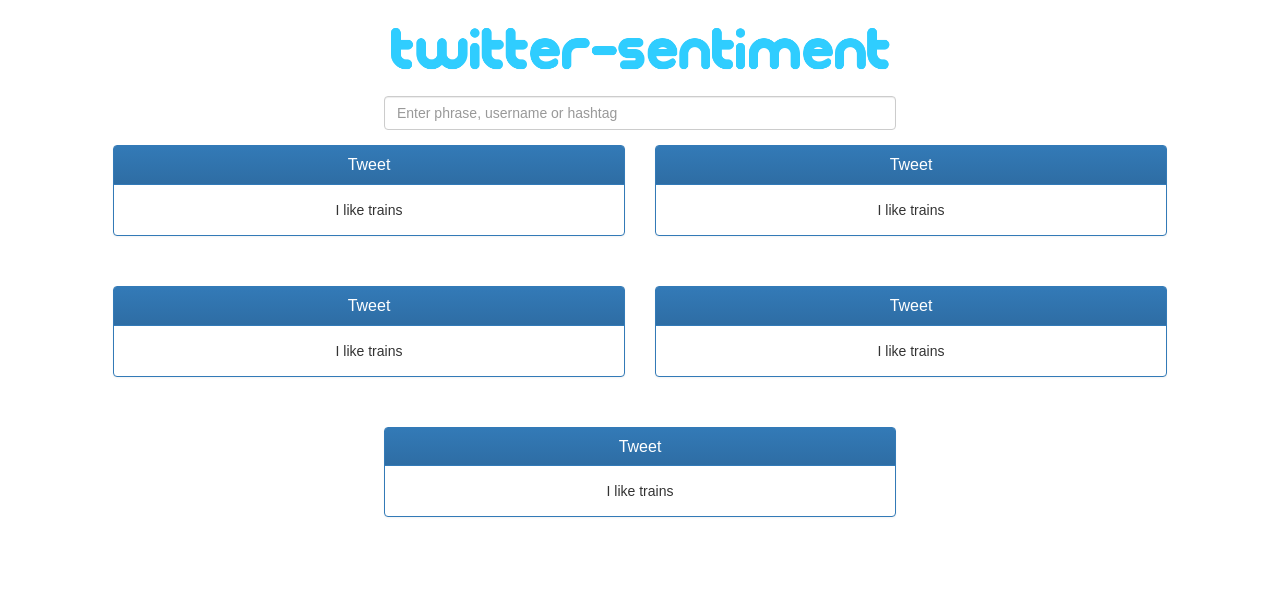
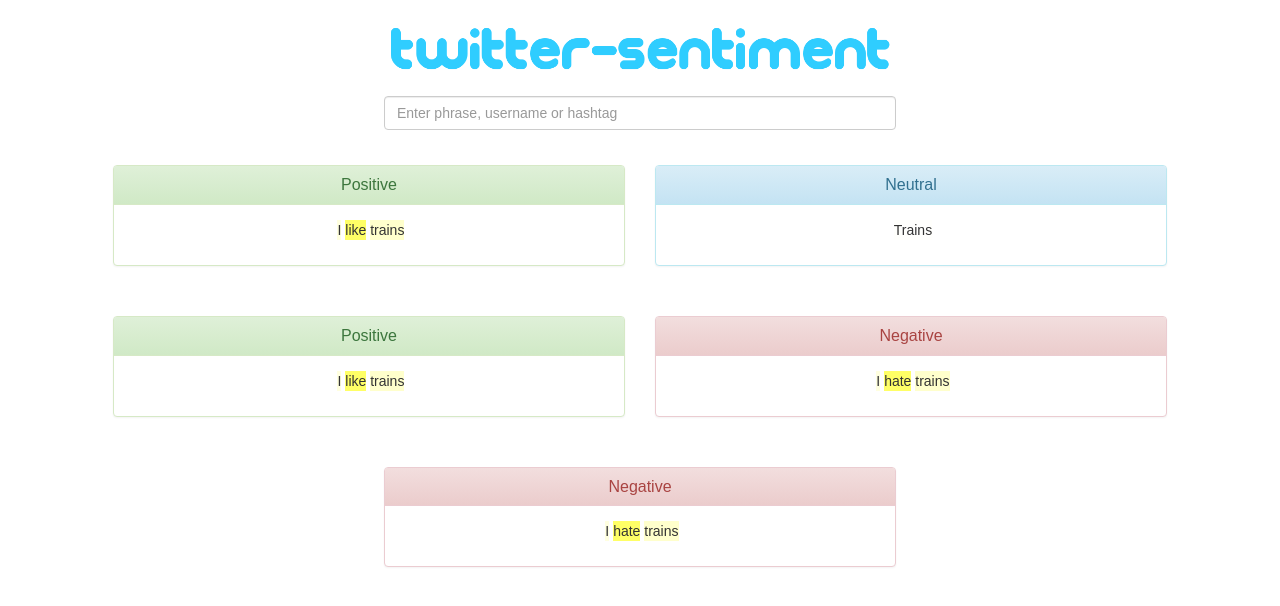
Before and after one commit to jpowie01/TwitterSentimentAnalysis, a React (Create React App) app in the folder web-app/: page / in a window 1280 px wide. Shown: the top 606 px of the page. Built offline with nearby package versions, Linux system fonts and the light colour scheme.

Commit message:
Words with attention displayed in Tweet Cards

```diff
--- a/web-app/src/search/search-form.css
+++ b/web-app/src/search/search-form.css
@@ -7,6 +7,7 @@
 .SearchForm-input {
     width: 40%;
     display: inline-block;
+    margin-bottom: 20px;
 }
 
 .SearchForm-cards {
--- a/web-app/src/search/search-form.tsx
+++ b/web-app/src/search/search-form.tsx
@@ -3,7 +3,7 @@
 import { Sentiments, TweetCard } from 'src/tweet/tweet-card';
 import './search-form.css';
 
-export class SearchForm extends React.Component {
+export class SearchForm extends React.Component<any, any> {
     public state: { value: string, tweets: any[] };
 
     constructor(props: {}, context: any) {
@@ -16,12 +16,14 @@
             value: ''
         }
 
-        const tweet = new TweetCard({ text: "I like trains", sentiment: Sentiments.POSITIVE }, context).render();
-        this.state.tweets.push(tweet);
-        this.state.tweets.push(tweet);
-        this.state.tweets.push(tweet);
-        this.state.tweets.push(tweet);
-        this.state.tweets.push(tweet);
+        const tweetPositive = new TweetCard({ text: "I like trains", attentions: [0.12, 0.60, 0.2], sentiment: Sentiments.POSITIVE }, context).render();
+        const tweetNeutral = new TweetCard({ text: "Trains", attentions: [0.01], sentiment: Sentiments.NEUTRAL }, context).render();
+        const tweetNegative = new TweetCard({ text: "I hate trains", attentions: [0.12, 0.60, 0.2], sentiment: Sentiments.NEGATIVE }, context).render();
+        this.state.tweets.push(tweetPositive);
+        this.state.tweets.push(tweetNeutral);
+        this.state.tweets.push(tweetPositive);
+        this.state.tweets.push(tweetNegative);
+        this.state.tweets.push(tweetNegative);
     }
 
     public render() {
--- a/web-app/src/tweet/tweet-card.tsx
+++ b/web-app/src/tweet/tweet-card.tsx
@@ -1,35 +1,68 @@
 import * as React from 'react';
 import { Panel } from 'react-bootstrap';
 import './tweet-card.css';
+import { WordAttentionPair } from './word-attention-pair';
 
 export enum Sentiments {
-    POSITIVE,
-    NEGATIVE
+    POSITIVE = "Positive",
+    NEUTRAL = "Neutral",
+    NEGATIVE = "Negative"
 }
 
 export class TweetCard extends React.Component<any, any> {
-    public state: { text: string, sentiment: Sentiments };
+    public state: { textWithAttentions: WordAttentionPair[], textSentiment: Sentiments };
 
-    constructor(props: { text: string, sentiment: Sentiments }, context: any) {
+    constructor(props: { text: string, attentions: number[], sentiment: Sentiments }, context: any) {
         super(props, context);
 
-        this.state = props; // intentional
+        const preparedText: WordAttentionPair[] = this.prepareWordAttenitonPairs(props.text, props.attentions);
+
+        this.state = {
+            textSentiment: props.sentiment,
+            textWithAttentions: preparedText
+        }; // intentional
     }
 
     public render() {
+        let tweetCardStyle: string = "";
+        switch(this.state.textSentiment) {
+            case Sentiments.POSITIVE:
+                tweetCardStyle = "success"
+                break;
+            case Sentiments.NEUTRAL:
+                tweetCardStyle = "info"
+                break;
+            case Sentiments.NEGATIVE:
+                tweetCardStyle = "danger"
+                break;
+        }
+
         return (
             <div className='TweetCard'>
-                <Panel bsStyle="primary">
+                <Panel bsStyle={tweetCardStyle}>
                     <Panel.Heading>
                         <Panel.Title componentClass="h3">
-                            Tweet
+                            {this.state.textSentiment}
                     </Panel.Title>
                     </Panel.Heading>
                     <Panel.Body>
-                        {this.state.text}
+                        <span>
+                            {this.state.textWithAttentions.map((pair, i) => pair.render())}
+                        </span>
                     </Panel.Body>
                 </Panel>
             </div>
         );
     }
+
+    private prepareWordAttenitonPairs(text: string, attentions: number[]): WordAttentionPair[] {
+        const words: string[] = text.split(" ");
+        const wordAttentionPairs: WordAttentionPair[] = [];
+
+        words.forEach((value: string, index: number, array: string[]) => {
+            wordAttentionPairs.push(new WordAttentionPair({word: value, attention: attentions[index]}, this.context));
+        });
+
+        return wordAttentionPairs;
+    }
 }
--- /dev/null
+++ b/web-app/src/tweet/word-attention-pair.tsx
@@ -0,0 +1,26 @@
+import * as React from 'react';
+
+export class WordAttentionPair extends React.Component<any, any> {
+    public state: {word: string, attention: number};
+
+    constructor(props: { word: string, attention: number}, context: any) {
+        super(props, context);
+
+        this.state = props;
+    }
+
+    public render() {
+        const textStyle = {
+            backgroundColor: 'rgba(255,255,0,' + this.state.attention + ')',
+            display: 'inline-block'
+        };
+        const spanStyle = {
+            display: 'inline-block'
+        }
+        return (
+            <span style={spanStyle}>
+                &nbsp;<p style={textStyle}>{this.state.word}</p>
+            </span>
+        )
+    }
+}
```
Also changed, not shown: 1 other file (tests, documents, lock files or other folders).
